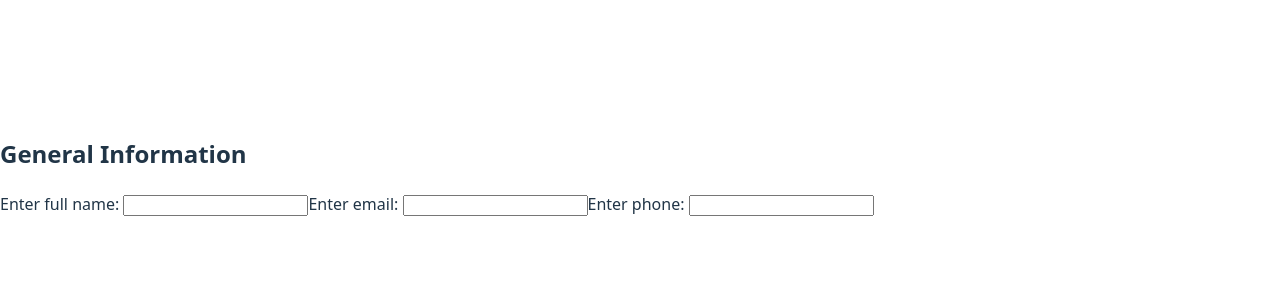
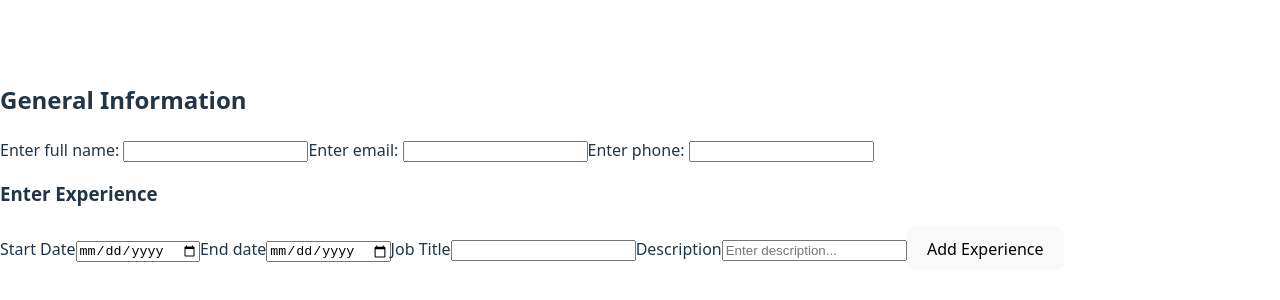
Before and after one commit to silasstephens15/odin-cv-application, a React (Vite) app: page / in a window 1280 px wide. Shown: the part 234-534 px from the top of the page. Built offline with nearby package versions, Linux system fonts and the light colour scheme.

Commit message:
feat: added experience component.
This will provide a form for users to enter work / schooling experience.

```diff
--- a/src/App.jsx
+++ b/src/App.jsx
@@ -1,11 +1,12 @@
 import { useState } from "react";
 import "./styles/App.css";
-import { BiographicInfo } from "./components";
+import { BiographicInfo, ExperienceSection } from "./components";
 
 function App() {
   return (
     <>
       <BiographicInfo />
+      <ExperienceSection />
     </>
   );
 }
--- a/src/components.jsx
+++ b/src/components.jsx
@@ -14,4 +14,28 @@ function BiographicInfo() {
   );
 }
 
-export { BiographicInfo };
+function ExperienceSection() {
+  return (
+    <div class="card">
+      <h3>Enter Experience</h3>
+      <form action="">
+        <label htmlFor="dateStart">Start Date</label>
+        <input type="date" id="dateStart" name="dateStart" />
+        <label htmlFor="dateEnd">End date</label>
+        <input type="date" name="dateEnd" id="dateEnd" />
+        <label htmlFor="jobTitle">Job Title</label>
+        <input type="text" id="jobTitle" name="jobTitle" />
+        <label htmlFor="description">Description</label>
+        <input
+          type="textarea"
+          id="description"
+          name="description"
+          placeholder="Enter description..."
+        />
+        <button>Add Experience</button>
+      </form>
+    </div>
+  );
+}
+
+export { BiographicInfo, ExperienceSection };
```
